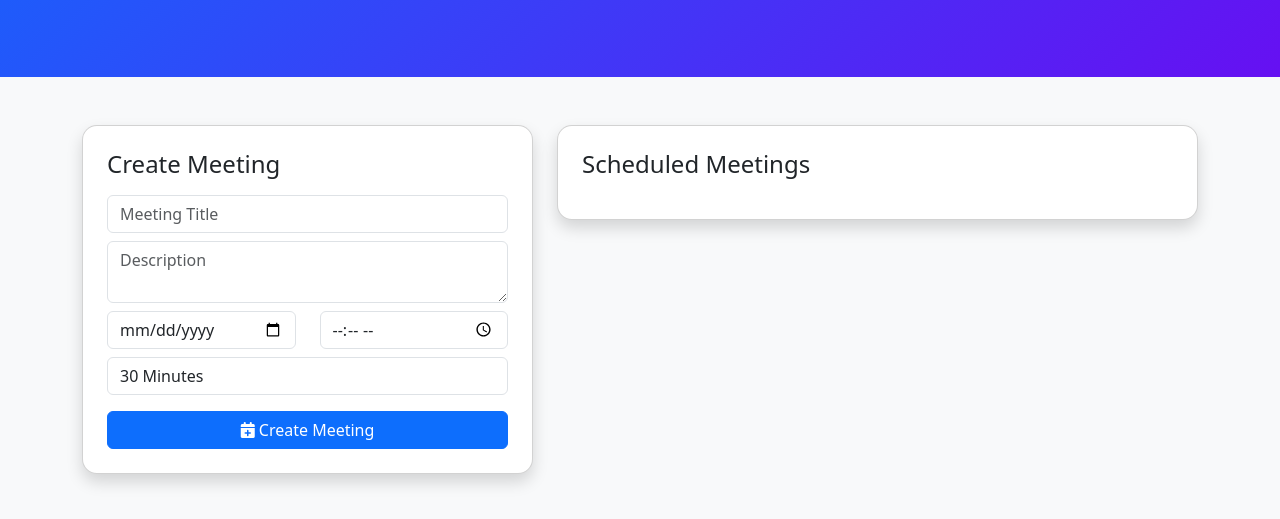
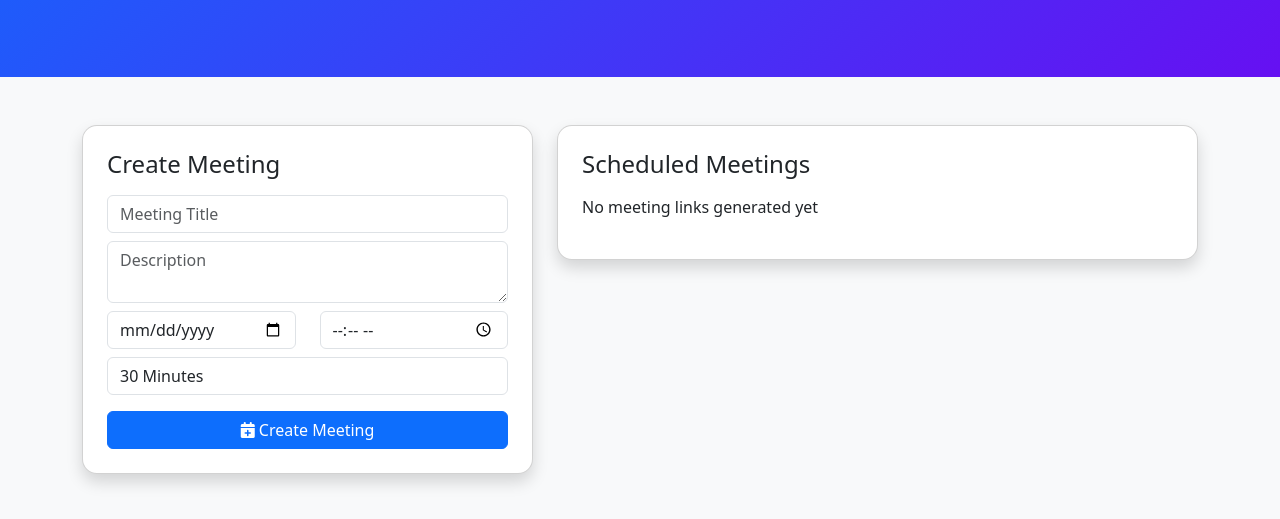
Before and after one commit to usama1095/ForanMeet-quick-meeting-web-app, a plain HTML site: page quick-meeting-project/index.html in a window 1280 px wide. Shown: the part 335-854 px from the top of the page. Drawn offline with nearby package versions, Linux system fonts and the light colour scheme.

Commit message:
Update index.html

```diff
--- a/quick-meeting-project/index.html
+++ b/quick-meeting-project/index.html
@@ -155,6 +155,11 @@ function renderMeetings() {
   const container = document.getElementById("meetings");
   container.innerHTML = "";
 
+  if (meetings.length === 0) {
+    container.innerHTML = "<p>No meeting links generated yet</p>";
+    return;
+  }
+
   meetings.forEach((m, i) => {
     container.innerHTML += `
       <div class="border rounded p-3 mb-3">
@@ -177,6 +182,7 @@ function renderMeetings() {
     `;
   });
 }
+
 
 function deleteMeeting(index) {
   meetings.splice(index,1);
```
